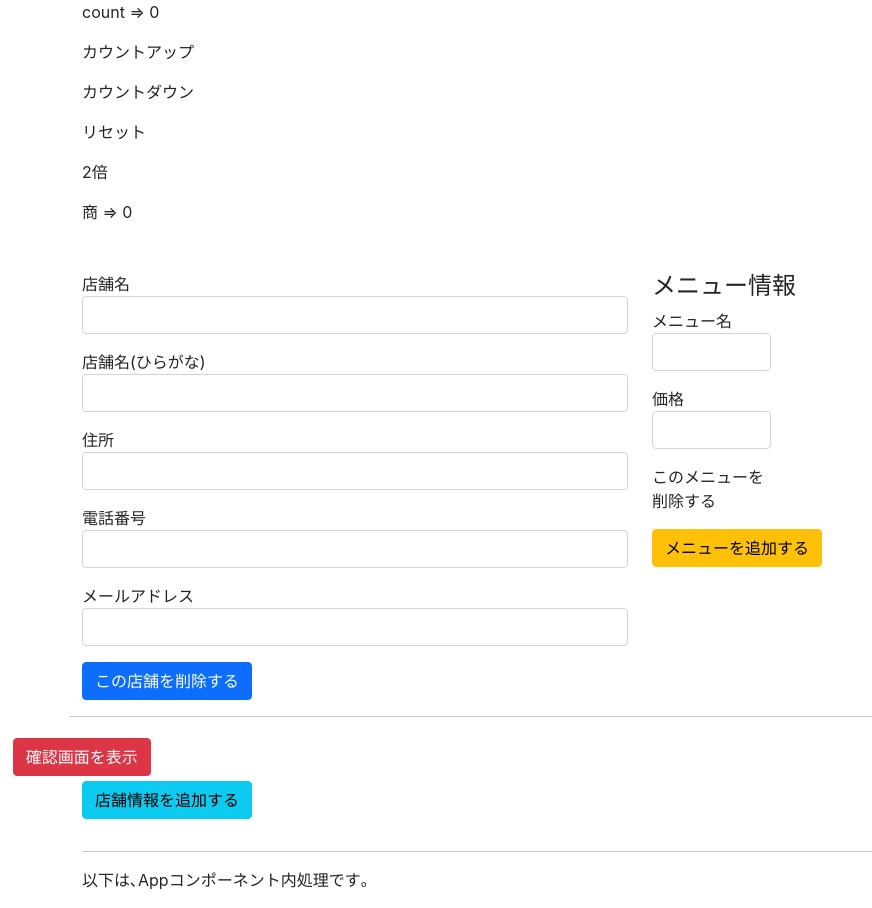
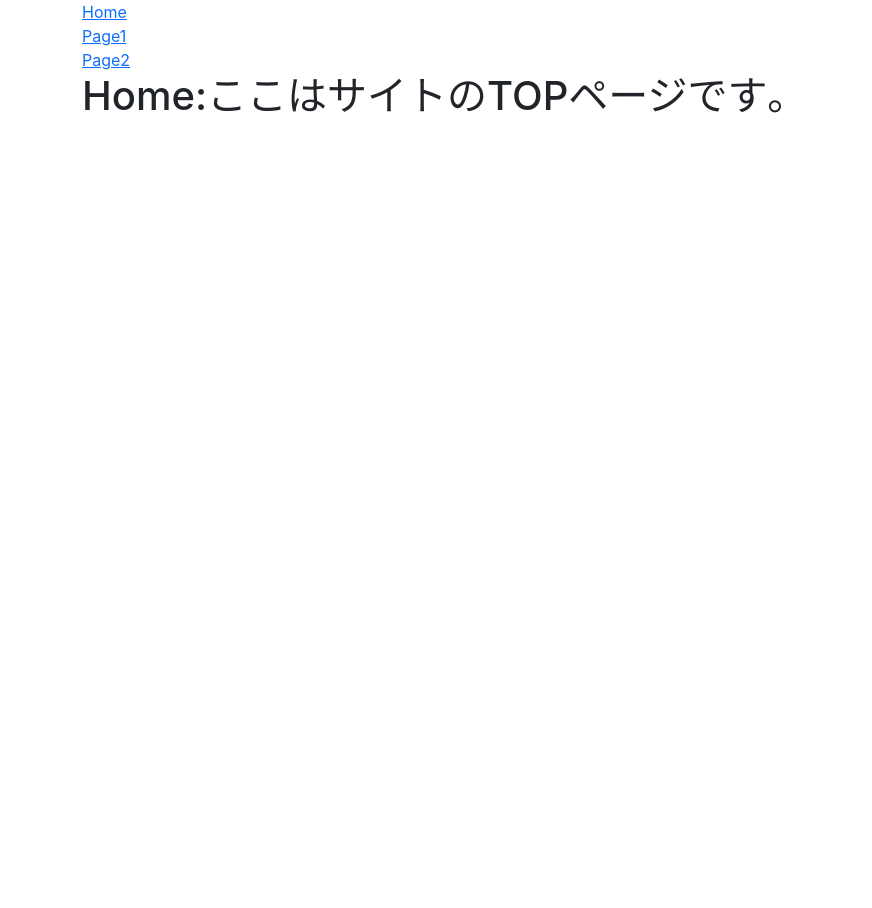
Before and after one commit to wiredrawing/react-graining-with-create-react-app-tool, a React (Create React App) app: page / in a window 1280 px wide. Shown: the whole page, without its empty margins (0-872 px from the left). After the commit the page ends 800 px from the top, so only its background shows below. Built offline with nearby package versions, Linux system fonts and the light colour scheme.

Commit message:
ルーターテスト

```diff
--- a/src/App.js
+++ b/src/App.js
@@ -1,80 +1,117 @@
 
+import {Route, BrowserRouter, Link, Switch} from "react-router-dom";
 import React, {useState} from 'react';
 import Shop  from "./components/Shop"
 import Modal from "./components/Modal";
 import axios from "axios";
+import {Home } from "./components/Home";
+import {Page1} from "./components/Page1";
+import {Page2} from "./components/Page2";
+import {Page1DetailA} from "./components/Page1DetailA";
+import {Page1DetailB} from "./components/Page1DetailB";
 function App() {
 
 
-  const [count, setCount] = useState(0)
-  const [quotient, setQuotient] = useState (0);
+  // const [count, setCount] = useState(0)
+  // const [quotient, setQuotient] = useState (0);
 
-  const countUp = () => {
-    // setCount((pre) => {
-    //   let temp = pre + 1;
-    //   return temp;
-    // });
-    setCount (count + 1);
-    if (count % 3 === 0) {
-      setQuotient(count / 3);
-    } else {
-      setQuotient(0);
-    }
-  }
+  // const countUp = () => {
+  //   // setCount((pre) => {
+  //   //   let temp = pre + 1;
+  //   //   return temp;
+  //   // });
+  //   setCount (count + 1);
+  //   if (count % 3 === 0) {
+  //     setQuotient(count / 3);
+  //   } else {
+  //     setQuotient(0);
+  //   }
+  // }
 
-  const countDown = () => {
-    setCount(count - 1);
-    if (count % 3 === 0) {
-      setQuotient(count / 3);
-    } else {
-      setQuotient(0);
-    }
-  };
+  // const countDown = () => {
+  //   setCount(count - 1);
+  //   if (count % 3 === 0) {
+  //     setQuotient(count / 3);
+  //   } else {
+  //     setQuotient(0);
+  //   }
+  // };
 
-  const resetButton = () => {
-    setCount(0);
-  }
-  const doubleUp = () => {
-    setCount(count * 2);
-    if (count % 3 === 0) {
-      setQuotient(count / 3);
-    } else {
-      setQuotient(0);
-    }
-  }
+  // const resetButton = () => {
+  //   setCount(0);
+  // }
+  // const doubleUp = () => {
+  //   setCount(count * 2);
+  //   if (count % 3 === 0) {
+  //     setQuotient(count / 3);
+  //   } else {
+  //     setQuotient(0);
+  //   }
+  // }
 
-  const [isDisplayed, setIsDisplayed] = React.useState(false);
-  const [ shopList , setShopList] = React.useState([]);
+  // const [isDisplayed, setIsDisplayed] = React.useState(false);
+  // const [ shopList , setShopList] = React.useState([]);
 
-  const checkButtonStyle = {
-    position: "fixed",
-    bottom: "1%",
-    left: "1%",
-  }
+  // const checkButtonStyle = {
+  //   position: "fixed",
+  //   bottom: "1%",
+  //   left: "1%",
+  // }
 
-  const delegateShopData = (shopList) => {
-    setShopList((previous) => {
-      return shopList;
-    });
-  }
+  // const delegateShopData = (shopList) => {
+  //   setShopList((previous) => {
+  //     return shopList;
+  //   });
+  // }
 
-  const switchModal = () => {
-    setIsDisplayed((pre) => {
-      return !pre;
-    });
+  // const switchModal = () => {
+  //   setIsDisplayed((pre) => {
+  //     return !pre;
+  //   });
 
-    // 確認ボタンを押す度に､サーバにpostリクエスト
-    const apiUri ="http://localhost:8888";
-    axios.post(apiUri, shopList).then((data) => {
-      console.log(data);
-    }).catch((error) => {
-      console.log(error);
-    });
-  }
+  //   // 確認ボタンを押す度に､サーバにpostリクエスト
+  //   const apiUri ="http://localhost:8888";
+  //   axios.post(apiUri, shopList).then((data) => {
+  //     console.log(data);
+  //   }).catch((error) => {
+  //     console.log(error);
+  //   });
+  // }
 
   return (
-    <React.Fragment>
-      <div>
+    <BrowserRouter>
+        <Link to="/">Home</Link><br/>
+        <Link to="/page1">Page1</Link><br/>
+        <Link to="/page2">Page2</Link><br/>
+
+
+        <Switch>
+          <Route exact path="/">
+            <Home></Home>
+          </Route>
+
+          <Route
+            path="/page1"
+            render={() => (
+                <Switch>
+                  <Route exact path="/page1">
+                    <Page1/>
+                  </Route>
+                  <Route exact path="/page1/detailA">
+                    <Page1DetailA/>
+                  </Route>
+                  <Route exact path="/page1/detailB">
+                    <Page1DetailB/>
+                  </Route>
+                </Switch>
+              )
+            }>
+          </Route>
+          <Route path="/page2">
+            <Page2></Page2>
+          </Route>
+        </Switch>
+        {/* <div>
           <p> count => {count}</p>
           <p onClick={countUp}>カウントアップ</p>
           <p onClick={countDown}>カウントダウン</p>
@@ -94,7 +131,10 @@ function App() {
         <div className="row">
           <Modal isDisplayed={isDisplayed} shopList={shopList}></Modal>
         </div>
-    </React.Fragment>
+ */}
+
+
+    </BrowserRouter>
   );
 }
 
--- /dev/null
+++ b/src/components/Home.js
@@ -0,0 +1,14 @@
+import React from "react";
+import ReactDom from "react-dom"
+
+
+
+export const Home = () => {
+
+    return (
+      <React.Fragment>
+        <h1>Home:ここはサイトのTOPページです｡</h1>
+      </React.Fragment>
+    )
+
+}
--- /dev/null
+++ b/src/components/Page1.js
@@ -0,0 +1,18 @@
+import React from "react";
+import {Link, BrowserRouter} from "react-router-dom"
+import ReactDom from "react-dom"
+
+
+
+export const Page1 = () => {
+
+    return (
+      <div>
+          <h1>Page1:ページです｡</h1>
+          <Link to="/page1/detailA">DetailAへ</Link><br/>
+          <Link to="/page1/detailB">DetailBへ</Link><br/>
+      </div>
+
+    )
+
+}
--- /dev/null
+++ b/src/components/Page1DetailA.js
@@ -0,0 +1,14 @@
+import React from "react";
+
+
+
+export const Page1DetailA = () => {
+
+    return (
+      <React.Fragment>
+        ああああああああああああああああああああああああ
+        <h1>Page1:DetailA</h1>
+      </React.Fragment>
+    )
+
+}
--- /dev/null
+++ b/src/components/Page1DetailB.js
@@ -0,0 +1,13 @@
+import React from "react";
+
+
+
+export const Page1DetailB = () => {
+
+    return (
+      <React.Fragment>
+        <h1>Page1:DetailB</h1>
+      </React.Fragment>
+    )
+
+}
--- /dev/null
+++ b/src/components/Page2.js
@@ -0,0 +1,14 @@
+import React from "react";
+import ReactDom from "react-dom"
+
+
+
+export const Page2 = () => {
+
+    return (
+      <React.Fragment>
+        <h1>Page2:ここはサイトのTOPページです｡</h1>
+      </React.Fragment>
+    )
+
+}
```
Lines whose indentation alone changed are shown as unchanged.
